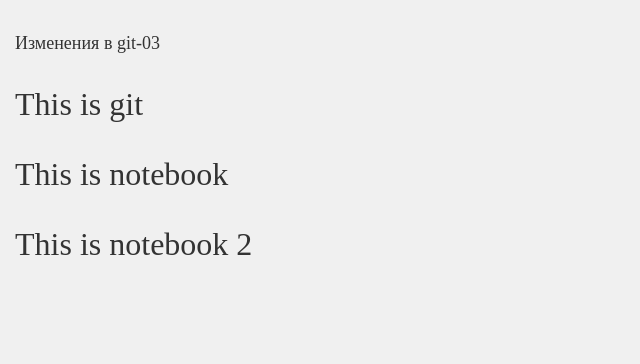
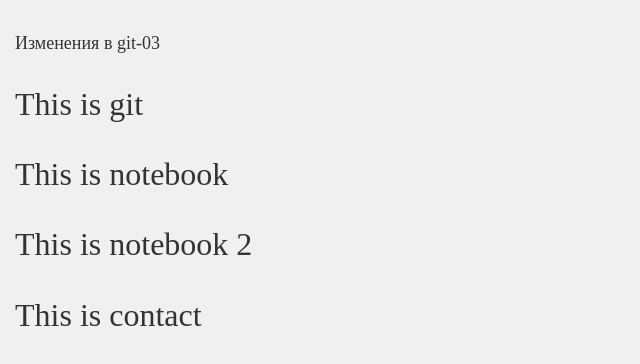
Before and after one commit to anatoliy19/git-03, a plain HTML site: page index.html in a window 1280 px wide. Shown: the whole page, without its empty margins (0-640 px from the left). Drawn offline with nearby package versions, Linux system fonts and the light colour scheme.

Commit message:
Fourth commit

```diff
--- a/index.html
+++ b/index.html
@@ -22,6 +22,10 @@
     <h1>This is notebook 2</h1>
   </div>
 
+  <div class="contacts">
+    <h1>This is contact</h1>
+  </div>
+
 
 </body>
 </html>
```
